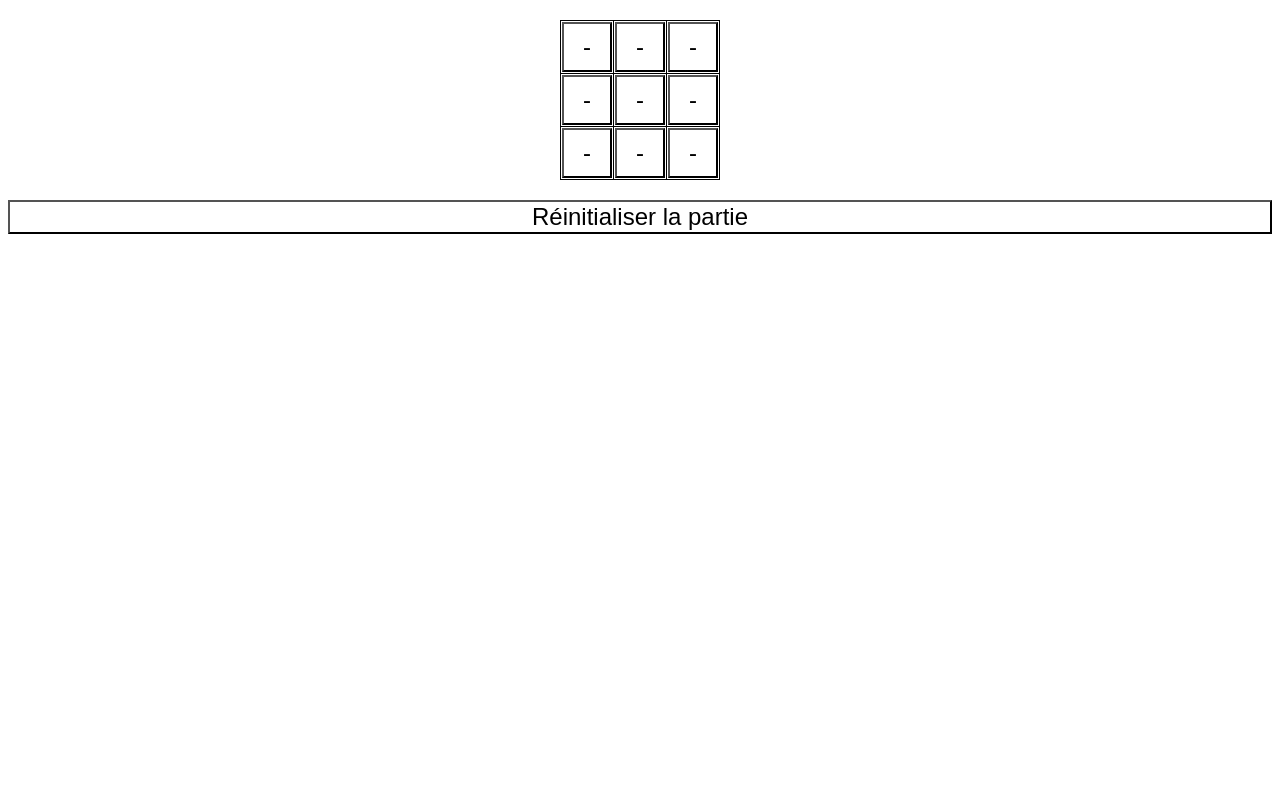
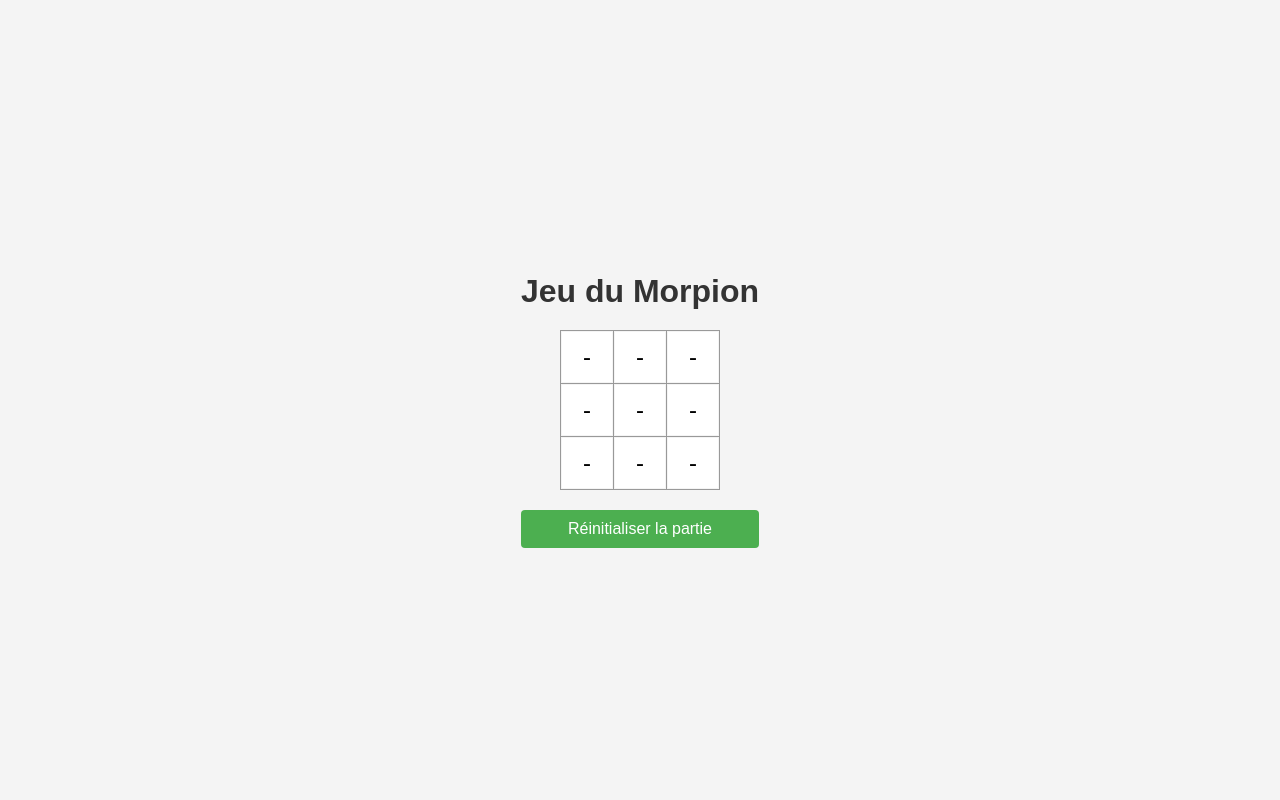
Before and after one commit to william-rauwens-oliver/runtrackPHP, a PHP site: page / in a window 1280 px wide. Run offline with PHP 8.4, Linux system fonts and the light colour scheme.

Commit message:
Job05 Finish.

```diff
--- a/jour04/Job05/index.php
+++ b/jour04/Job05/index.php
@@ -5,26 +5,66 @@
 <meta name="viewport" content="width=device-width, initial-scale=1.0">
 <title>Morpion</title>
 <style>
+  body {
+    font-family: Arial, sans-serif;
+    background-color: #f4f4f4;
+    margin: 0;
+    padding: 0;
+    display: flex;
+    justify-content: center;
+    align-items: center;
+    height: 100vh;
+  }
+  #container {
+    text-align: center;
+  }
+  h1 {
+    color: #333;
+    margin-bottom: 20px;
+  }
   table {
     border-collapse: collapse;
-    margin: 20px auto;
+    margin: 0 auto;
   }
   td, th {
-    border: 1px solid black;
+    border: 1px solid #999;
     width: 50px;
     height: 50px;
     text-align: center;
+    font-size: 24px;
   }
   button {
     width: 100%;
     height: 100%;
     font-size: 24px;
     background-color: #fff;
+    border: none;
+    cursor: pointer;
+    transition: background-color 0.3s;
+  }
+  button:hover {
+    background-color: #eee;
+  }
+  #resetBtn {
+    margin-top: 20px;
+    padding: 10px 20px;
+    font-size: 16px;
+    background-color: #4CAF50;
+    color: white;
+    border: none;
+    cursor: pointer;
+    border-radius: 4px;
+    transition: background-color 0.3s;
+  }
+  #resetBtn:hover {
+    background-color: #45a049;
   }
 </style>
 </head>
 <body>
 
+<div id="container">
+  <h1>Jeu du Morpion</h1>
   <table id="morpion">
     <tr>
       <td><button onclick="placeSymbol(0, 0)">-</button></td>
@@ -43,7 +83,8 @@
     </tr>
   </table>
 
-<button onclick="resetGame()">Réinitialiser la partie</button>
+  <button id="resetBtn" onclick="resetGame()">Réinitialiser la partie</button>
+</div>
 
 <script>
 let currentPlayer = 'X';
```
Lines whose indentation alone changed are shown as unchanged.
